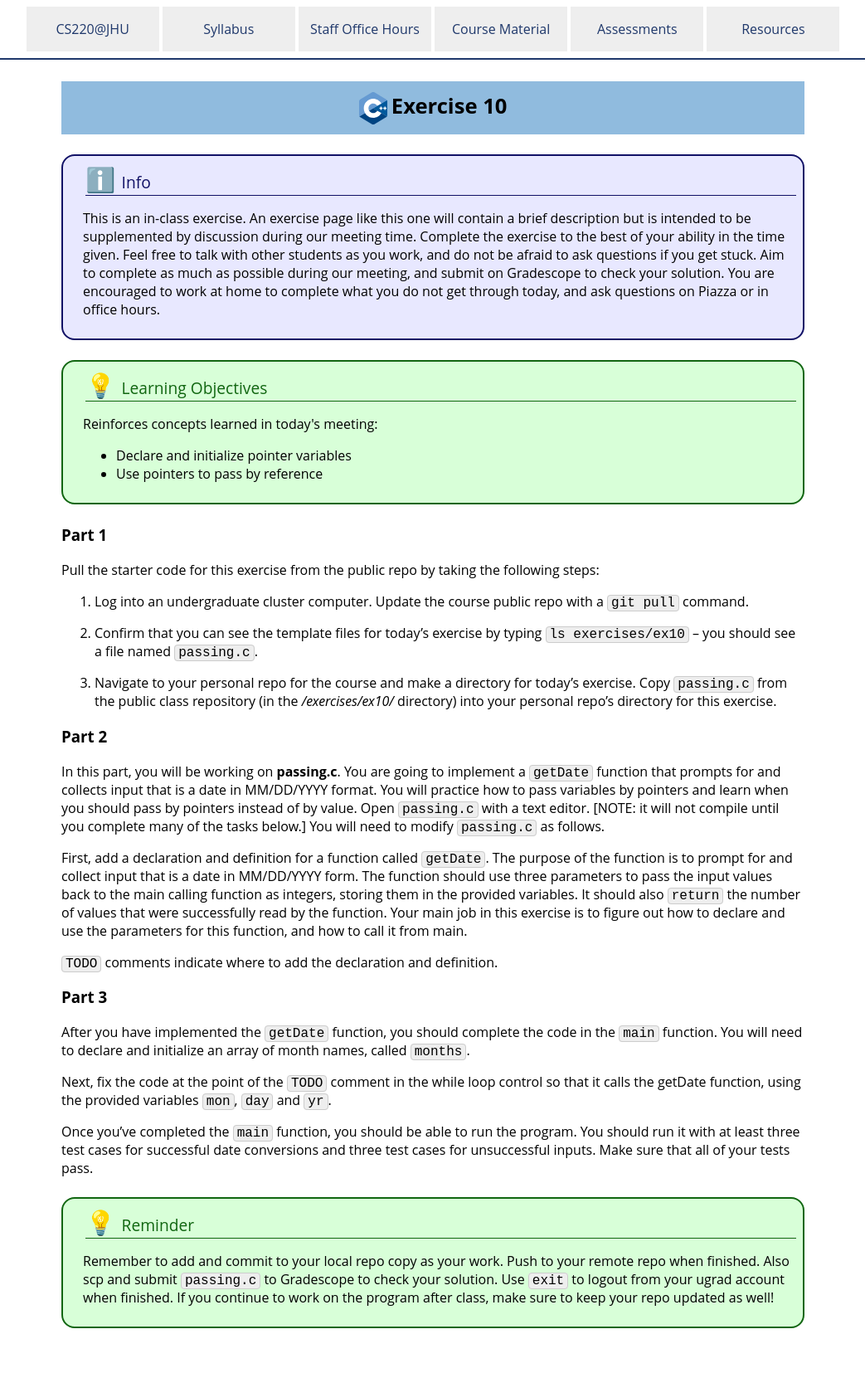
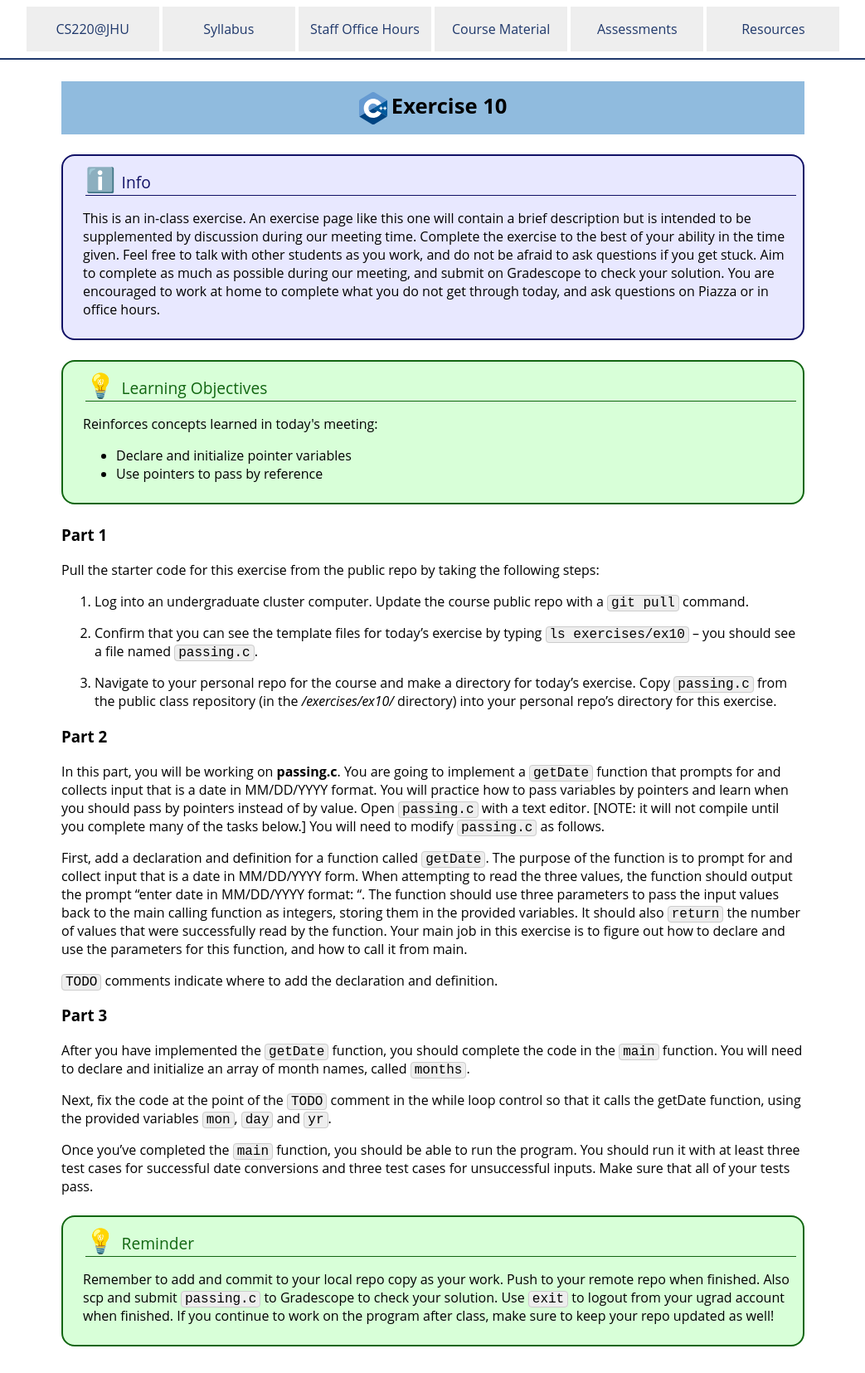
Before and after one commit to jhu-ip/cs220-f25, a Jekyll site: the page built from exercise/ex10.md, in a window 1280 px wide. Shown: the whole page at 83% size, without its empty margins (118-1161 px from the left). Built offline with Jekyll 4.4.1, drawn with Linux system fonts in a browser that asks for light colours; before the commit the page ends 1633 px from its top, so only the background shows below that.

Commit message:
updated ex10.md to indicate the prompt students should use when reading date input

```diff
--- a/exercise/ex10.md
+++ b/exercise/ex10.md
@@ -36,7 +36,7 @@ Pull the starter code for this exercise from the public repo by taking the follo
 ### Part 2
 In this part, you will be working on **passing.c**. You are going to implement a `getDate` function that prompts for and collects input that is a date in MM/DD/YYYY format. You will practice how to pass variables by pointers and learn when you should pass by pointers instead of by value. Open `passing.c` with a text editor. [NOTE: it will not compile until you complete many of the tasks below.]  You will need to modify `passing.c` as follows.
 
-First, add a declaration and definition for a function called `getDate`. The purpose of the function is to prompt for and collect input that is a date in MM/DD/YYYY form. The function should use three parameters to pass the input values back to the main calling function as integers, storing them in the provided variables. It should also `return` the number of values that were successfully read by the function. Your main job in this exercise is to figure out how to declare and use the parameters for this function, and how to call it from main.
+First, add a declaration and definition for a function called `getDate`. The purpose of the function is to prompt for and collect input that is a date in MM/DD/YYYY form. When attempting to read the three values, the function should output the prompt "enter date in MM/DD/YYYY format: ". The function should use three parameters to pass the input values back to the main calling function as integers, storing them in the provided variables. It should also `return` the number of values that were successfully read by the function. Your main job in this exercise is to figure out how to declare and use the parameters for this function, and how to call it from main.
 
 <!---
 int getDate(int *mo, int *day, int *year);
```
